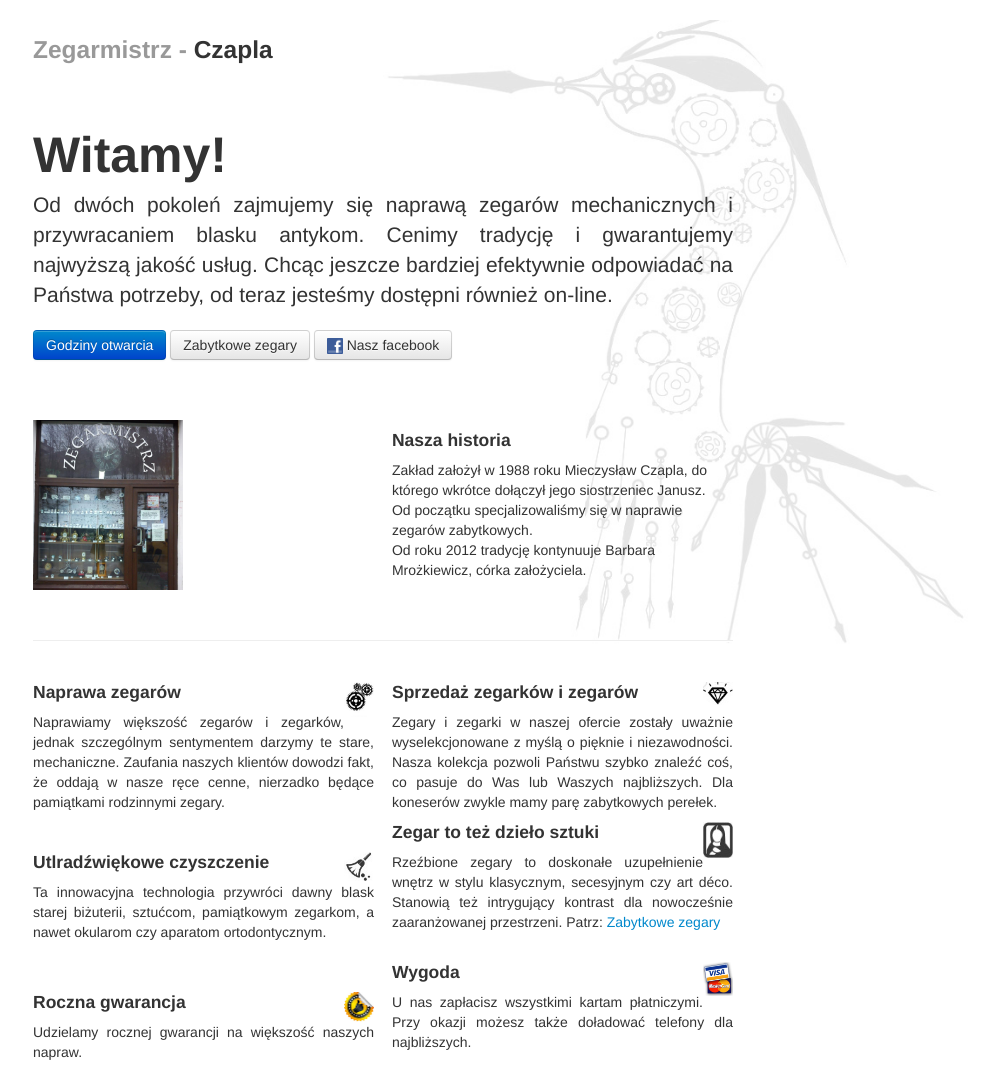
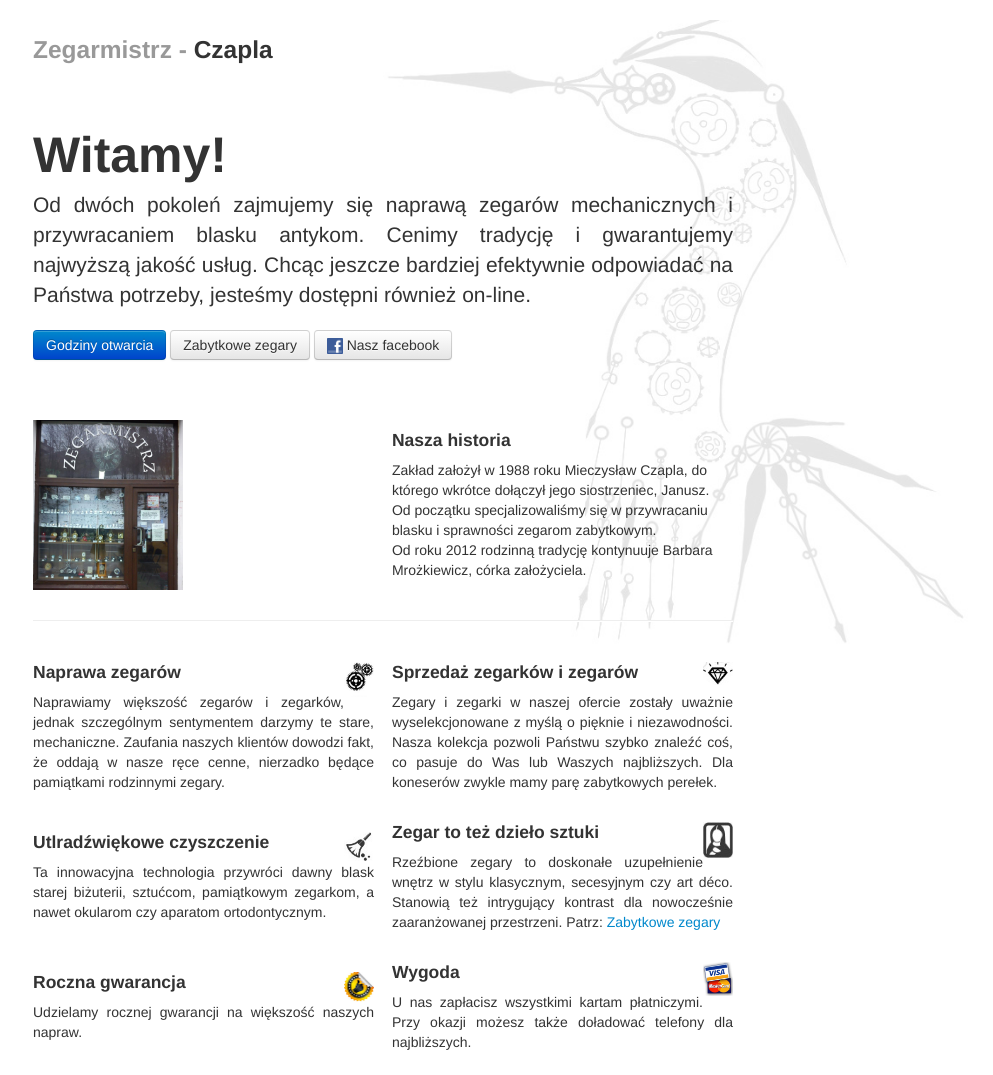
Before and after one commit to PiotrCzapla/zegarmistrz-czapla.pl, a plain HTML site: page index.html in a window 1280 px wide. Shown: the top 1075 px of the page, without its empty margins (257-1250 px from the left). Drawn offline with Linux system fonts and the light colour scheme.

Commit message:
Poprawki stylistyczne
Małe poprawki stylistyczne

```diff
--- a/index.html
+++ b/index.html
@@ -153,7 +153,7 @@
         class="lead"><span itemprop="description">Od dwóch pokoleń zajmujemy się naprawą zegarów
         mechanicznych i przywracaniem blasku antykom. Cenimy tradycję i
         gwarantujemy najwyższą jakość usług. Chcąc jeszcze bardziej efektywnie
-        odpowiadać na Państwa potrzeby, od teraz  jesteśmy dostępni również
+        odpowiadać na Państwa potrzeby, jesteśmy dostępni również
         on-line.</span></p> <div class="btn-block">
 
         <a class="btn btn-primary  " href="#timetable">Godziny otwarcia</a>
@@ -165,15 +165,15 @@
         <div class="row-fluid marketing">
         <div class="span6" id="historia">
 
-          <img src="assets/img/zaklad.jpg"  width="150 px" /><br/> <br/>
+          <img src="assets/img/zaklad.jpg"  width="150 px" />
 
         </div>
 
         <div class="span6" id="historia">
           <h4>Nasza historia</h4>
-          <span> Zakład założył w 1988 roku Mieczysław Czapla, do którego wkrótce dołączył jego siostrzeniec Janusz. </span><br/>
-          <span>Od początku specjalizowaliśmy się w naprawie zegarów zabytkowych. </span><br/>
-          <span>Od roku 2012 tradycję kontynuuje Barbara Mrożkiewicz, córka założyciela.</span>
+          <span> Zakład założył w 1988 roku Mieczysław Czapla, do którego wkrótce dołączył jego siostrzeniec, Janusz. </span><br/>
+          <span>Od początku specjalizowaliśmy się w przywracaniu blasku i sprawności zegarom zabytkowym. </span><br/>
+          <span>Od roku 2012 rodzinną tradycję kontynuuje Barbara Mrożkiewicz, córka założyciela.</span>
 
         </div>
 
@@ -199,7 +199,7 @@
             ="pull-right"  width="30px"/>
             Sprzedaż zegarków i zegarów</h4>
 
-<p>Zegary i zegarki w naszej ofercie zostały uważnie wyselekcjonowane z myślą o pięknie i niezawodności. Nasza kolekcja pozwoli Państwu szybko znaleźć coś, co pasuje do Was lub Waszych najbliższych. Dla koneserów zwykle mamy parę zabytkowych perełek. <br/></p>
+<p>Zegary i zegarki w naszej ofercie zostały uważnie wyselekcjonowane z myślą o pięknie i niezawodności. Nasza kolekcja pozwoli Państwu szybko znaleźć coś, co pasuje do Was lub Waszych najbliższych. Dla koneserów zwykle mamy parę zabytkowych perełek. <br/><br/></p>
 
           <h4><img src="assets/img/mona.jpeg" class="pull-right"
           width="30px"/>Zegar to też dzieło sztuki</h4>
```
